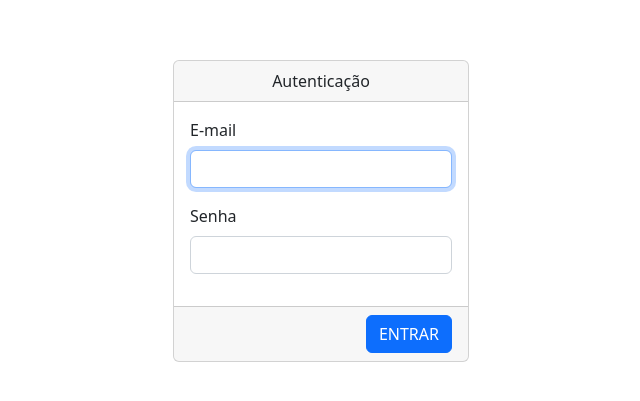
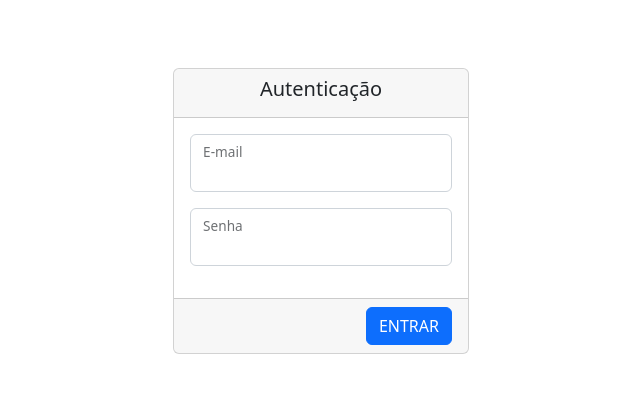
Before and after one commit to jvsjanilson/webfin-react, a React (Vite) app: page / in a window 1280 px wide. Shown: the part 189-590 px from the top of the page, without its empty margins (319-959 px from the left). Built offline with nearby package versions, Linux system fonts and the light colour scheme; no server answers.

Commit message:
feat: novo layout form login

```diff
--- a/src/pages/Signin/index.jsx
+++ b/src/pages/Signin/index.jsx
@@ -1,6 +1,6 @@
 import axios from "axios";
 import React, {useState} from "react";
-import { Button, Card, Col, Container, Form, Row } from "react-bootstrap";
+import { Button, Card, Col, Container, Form, Row, FloatingLabel } from "react-bootstrap";
 import { useAuth } from "../../hooks/auth";
 
 export default function Signin() {
@@ -25,16 +25,20 @@ export default function Signin() {
                 <Row className="d-flex justify-content-center align-items-center vh-100">
                     <Col sm={3} >
                         <Card className="card-outline">
-                            <Card.Header className="text-center">Autenticação</Card.Header>
+                            <Card.Header className="text-center"><h5>Autenticação</h5></Card.Header>
+
                             <Card.Body>
-                                <Form.Label>E-mail</Form.Label>
-                                <Form.Control type="email" required autoFocus
-                                    className="mb-3" onChange={(e) => setEmail(e.target.value)}/>
 
-                                <Form.Label>Senha</Form.Label>
-                                <Form.Control type="password" required minLength={6}
-                                    className="mb-3"  onChange={(e) => setPassword(e.target.value)}/>
-                                <Form.Control.Feedback style={{display: msgError ? 'block': 'none'}} type="invalid">{msgError}</Form.Control.Feedback>
+                                <FloatingLabel controlId="email" label="E-mail" className="mb-3">
+                                    <Form.Control type="email"  onChange={(e) => setEmail(e.target.value)} />
+                                </FloatingLabel>
+
+                                <FloatingLabel controlId="password" label="Senha" className="mb-3">
+                                    <Form.Control type="password" onChange={(e) => setPassword(e.target.value)} />
+                                </FloatingLabel>
+
+                                <Form.Control.Feedback style={{display: msgError ? 'block': 'none'}}
+                                    type="invalid">{msgError}</Form.Control.Feedback>
 
                             </Card.Body>
                             <Card.Footer className="d-flex justify-content-end">
```
